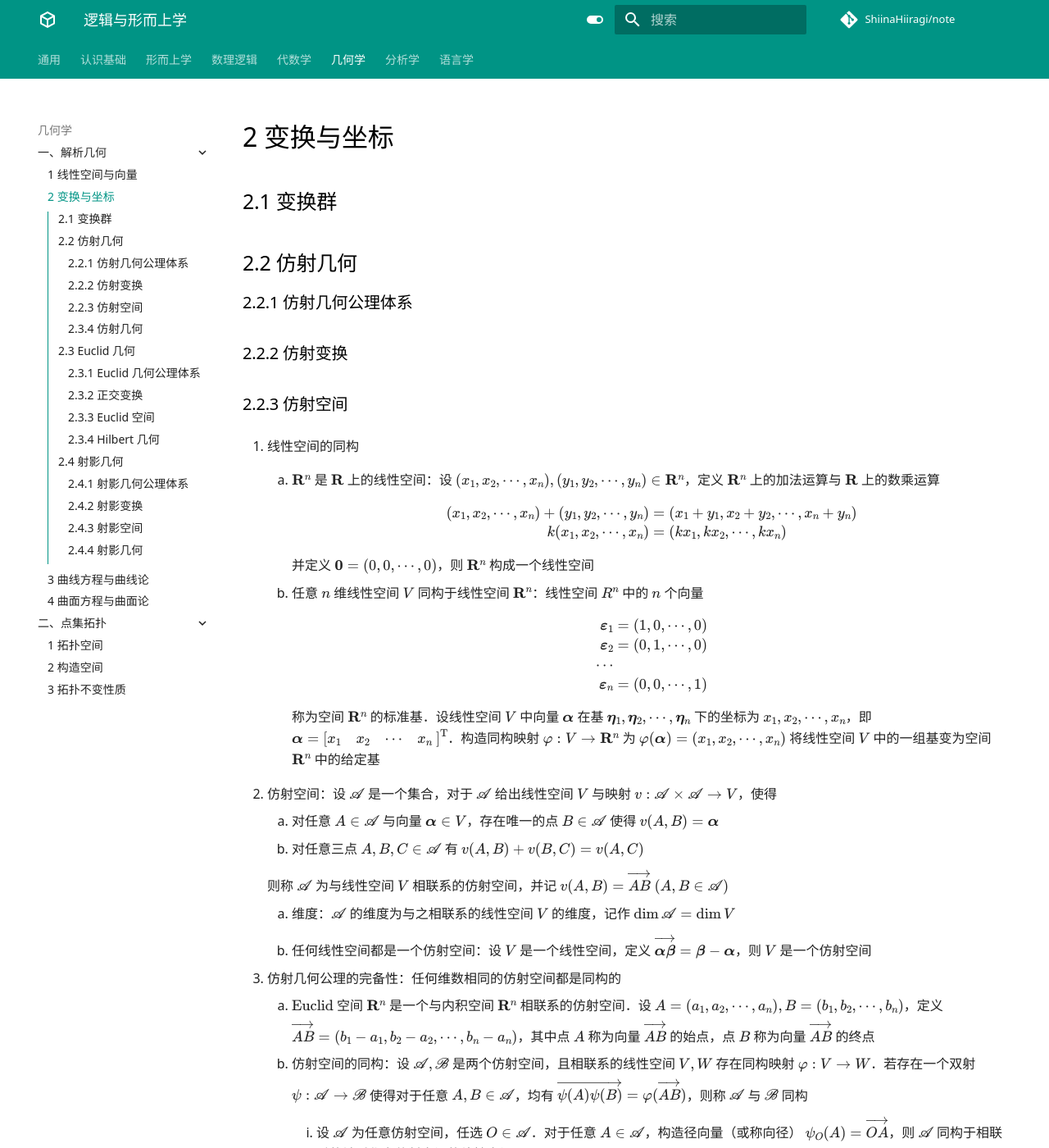
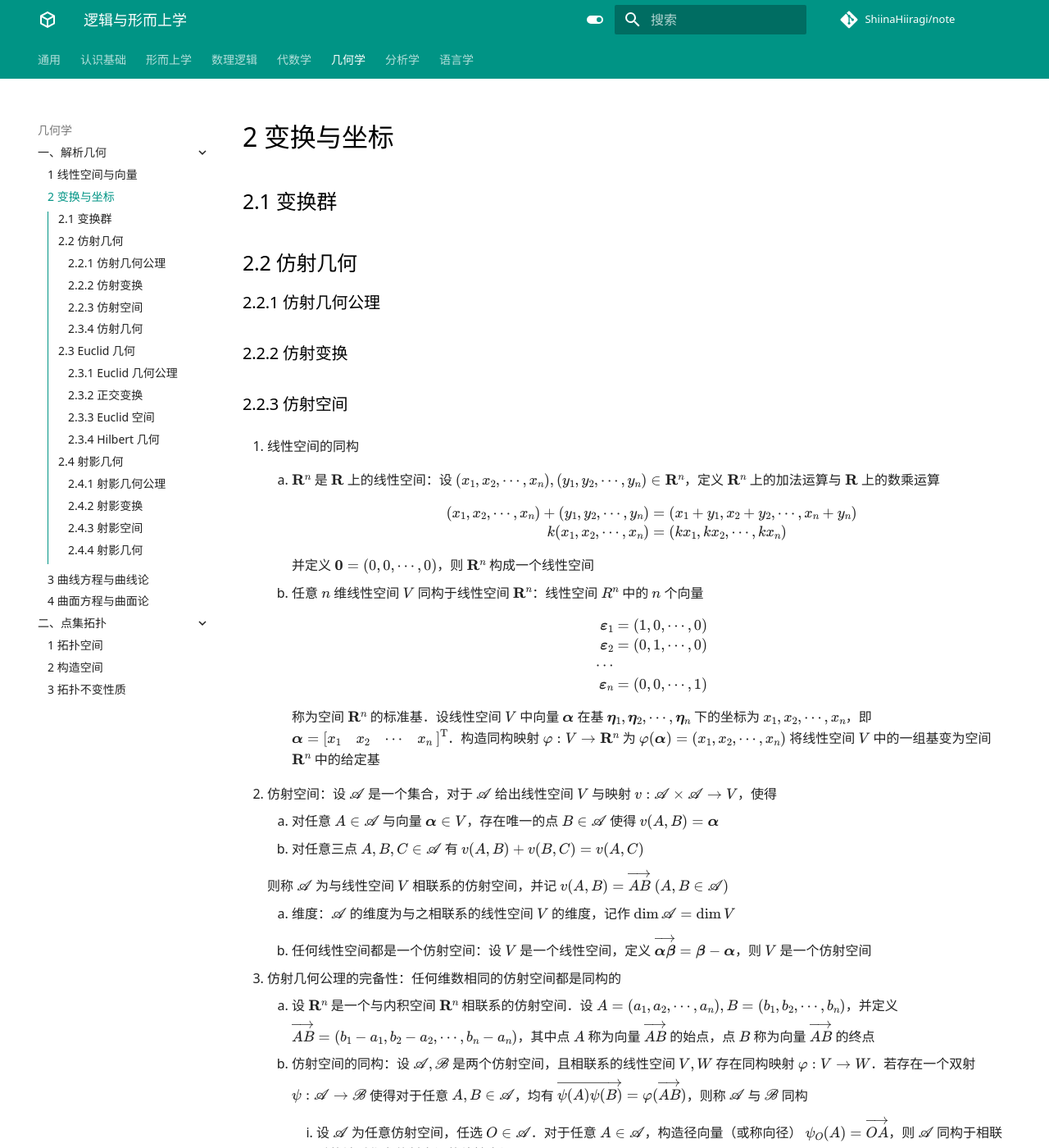
Before and after one commit to ShiinaHiiragi/note, an MkDocs documentation site: the page built from docs/top/anly/geom.md, in a window 1280 px wide and 1400 px high. Shown: the whole window at 82% size. Built offline with MkDocs 1.6.1 and Material for MkDocs 9.7.7, drawn with Linux system fonts in a browser that asks for light colours; comment, search, counter and statistics services are not loaded; some of the changed text lies outside the part shown.

Commit message:
change fix

```diff
--- a/docs/top/anly/geom.md
+++ b/docs/top/anly/geom.md
@@ -3,7 +3,7 @@
 ## 2.1 变换群
 
 ## 2.2 仿射几何
-### 2.2.1 仿射几何公理体系
+### 2.2.1 仿射几何公理
 
 ### 2.2.2 仿射变换
 
@@ -43,7 +43,7 @@
     2. 任何线性空间都是一个仿射空间：设 $V$ 是一个线性空间，定义 $\overrightarrow{\boldsymbol \alpha \boldsymbol \beta} = \boldsymbol \beta - \boldsymbol \alpha$，则 $V$ 是一个仿射空间
 
 3. 仿射几何公理的完备性：任何维数相同的仿射空间都是同构的
-    1. $\text{Euclid}$ 空间 $\mathbf R^n$ 是一个与内积空间 $\mathbf R^n$ 相联系的仿射空间．设 $A = (a_1, a_2, \cdots, a_n), B = (b_1, b_2, \cdots, b_n)$，定义 $\overrightarrow{AB} = (b_1 - a_1, b_2 - a_2, \cdots, b_n - a_n)$，其中点 $A$ 称为向量 $\overrightarrow{AB}$ 的始点，点 $B$ 称为向量 $\overrightarrow{AB}$ 的终点
+    1. 设 $\mathbf R^n$ 是一个与内积空间 $\mathbf R^n$ 相联系的仿射空间．设 $A = (a_1, a_2, \cdots, a_n), B = (b_1, b_2, \cdots, b_n)$，并定义 $\overrightarrow{AB} = (b_1 - a_1, b_2 - a_2, \cdots, b_n - a_n)$，其中点 $A$ 称为向量 $\overrightarrow{AB}$ 的始点，点 $B$ 称为向量 $\overrightarrow{AB}$ 的终点
     2. 仿射空间的同构：设 $\mathscr A, \mathscr B$ 是两个仿射空间，且相联系的线性空间 $V, W$ 存在同构映射 $\varphi: V \to W$．若存在一个双射 $\psi: \mathscr A \to \mathscr B$ 使得对于任意 $A, B \in \mathscr A$，均有 $\overrightarrow{\psi(A) \psi(B)} = \varphi(\overrightarrow{AB})$，则称 $\mathscr A$ 与 $\mathscr B$ 同构
         1. 设 $\mathscr A$ 为任意仿射空间，任选 $O \in \mathscr A$．对于任意 $A \in \mathscr A$，构造径向量（或称向径） $\psi_O(A) = \overrightarrow{OA}$，则 $\mathscr A$ 同构于相联系的被看作为仿射空间的线性空间 $V$
         2. 任何一个被看作仿射空间的 $n$ 维线性空间同构于仿射空间 $\mathbf R^n$
@@ -59,7 +59,7 @@
 ### 2.3.4 仿射几何
 
 ## 2.3 Euclid 几何
-### 2.3.1 Euclid 几何公理体系
+### 2.3.1 Euclid 几何公理
 
 ### 2.3.2 正交变换
 
@@ -182,7 +182,7 @@
 ### 2.3.4 Hilbert 几何
 
 ## 2.4 射影几何
-### 2.4.1 射影几何公理体系
+### 2.4.1 射影几何公理
 
 ### 2.4.2 射影变换
 
```
Also changed, not shown: docs/index.md (+1 -1 lines), docs/top/anly/lin.md (+2 -5 lines).
